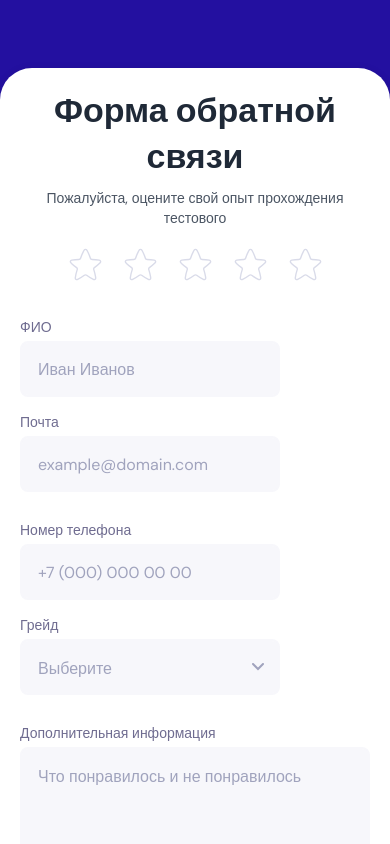
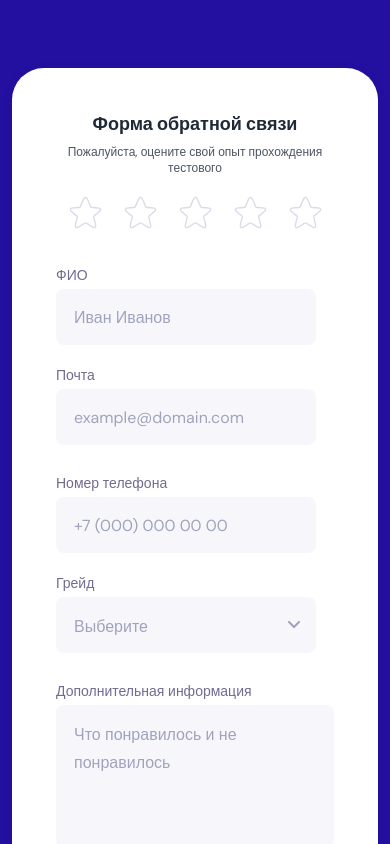
Before and after one commit to Necromayhem/form, a Vue app: page / in a window 390 px wide. Shown: the top 844 px of the page. Built offline with nearby package versions, Linux system fonts and the light colour scheme.

Commit message:
adaptive

```diff
--- a/src/assets/main.scss
+++ b/src/assets/main.scss
@@ -2,6 +2,12 @@
 
 body {
   background-color: #2310a0;
+  -ms-overflow-style: none;
+  scrollbar-width: none;
+}
+
+body::-webkit-scrollbar {
+  display: none;
 }
 
 * {
--- a/src/components/FeedbackForm.vue
+++ b/src/components/FeedbackForm.vue
@@ -1,77 +1,104 @@
 <script setup lang="ts">
-import { ref } from 'vue';
-import { useForm } from 'vee-validate';
-import StarRating from './ui/StarRating.vue';
-import OptionButtonGroup from './ui/OptionButtonGroup.vue';
-import FullNameInput from './ui/FullNameInput.vue';
-import EmailInput from './ui/EmailInput.vue';
-import PhoneInput from './ui/PhoneInput.vue';
-import GradeSelect from './ui/GradeSelect.vue';
-import TextareaInput from './ui/TextareaInput.vue';
-import ErrorToaster from './ui/ErrorToaster.vue';
-import FormButtons from './ui/FormButtons.vue';
+import { ref, computed, watch } from "vue";
+import { useForm } from "vee-validate";
+import StarRating from "./ui/StarRating.vue";
+import OptionButtonGroup from "./ui/OptionButtonGroup.vue";
+import FullNameInput from "./ui/FullNameInput.vue";
+import EmailInput from "./ui/EmailInput.vue";
+import PhoneInput from "./ui/PhoneInput.vue";
+import GradeSelect from "./ui/GradeSelect.vue";
+import TextareaInput from "./ui/TextareaInput.vue";
+import ErrorToaster from "./ui/ErrorToaster.vue";
+import FormButtons from "./ui/FormButtons.vue";
 
-const emit = defineEmits(['submit', 'cancel']);
+const emit = defineEmits(["submit", "cancel"]);
 
 const rating = ref(0);
 const toaster = ref<InstanceType<typeof ErrorToaster> | null>(null);
+const currentOptions = ref<Array<{ text: string; active: boolean }>>([]);
 
-const options = ref([
-  { text: 'Интересно', active: false },
-  { text: 'Легко', active: false },
-  { text: 'Быстро сделал', active: false },
-  { text: 'Красиво', active: false },
-  { text: 'Подробно описано', active: false },
-  { text: 'Все понятно и по делу', active: false }
-]);
+const positiveOptions = [
+  { text: "Интересно", active: false },
+  { text: "Легко", active: false },
+  { text: "Быстро сделал", active: false },
+  { text: "Красиво", active: false },
+  { text: "Подробно описано", active: false },
+  { text: "Все понятно и по делу", active: false },
+];
+
+const negativeOptions = [
+  { text: "Не понятно", active: false },
+  { text: "Однообразно", active: false },
+  { text: "Скучно", active: false },
+  { text: "Неудобно", active: false },
+  { text: "Ничего не понял", active: false },
+  { text: "Слишком сложно для тестового", active: false },
+];
+
+watch(
+  rating,
+  (newRating) => {
+    if (newRating >= 3) {
+      currentOptions.value = JSON.parse(JSON.stringify(positiveOptions));
+    } else if (newRating > 0) {
+      currentOptions.value = JSON.parse(JSON.stringify(negativeOptions));
+    } else {
+      currentOptions.value = [];
+    }
+  },
+  { immediate: true }
+);
 
 const { handleSubmit, resetForm } = useForm();
 
-const onSubmit = handleSubmit(() => {
-  emit('submit');
+const onSubmit = handleSubmit(
+  () => {
+    emit("submit");
     resetForm();
     rating.value = 0;
-  options.value.forEach(option => option.active = false);
-}, (context) => {
+  },
+  (context) => {
     const { errors } = context;
 
     if (!errors) return;
     const errorMessages = Object.values(errors)
-    .flatMap(error => {
+      .flatMap((error) => {
         if (!error) return [];
-      if (typeof error === 'string') return error;
+        if (typeof error === "string") return error;
         return Object.values(error).flat();
       })
-    .filter((error): error is string => typeof error === 'string');
+      .filter((error): error is string => typeof error === "string");
 
     if (errorMessages.length > 0) {
       toaster.value?.showError(errorMessages);
     }
-});
+  }
+);
 
 const handleRatingUpdate = (value: number) => {
   if (rating.value === value) {
     rating.value = 0;
-    options.value.forEach(option => option.active = false);
   } else {
     rating.value = value;
   }
 };
 
-const handleOptionsUpdate = (newOptions: typeof options.value) => {
-  options.value = newOptions;
+const handleOptionsUpdate = (newOptions: typeof currentOptions.value) => {
+  currentOptions.value = newOptions;
 };
 
 const handleCancel = () => {
-  emit('cancel');
+  emit("cancel");
 };
 </script>
 
 <template>
-  <teleport to='body'>
+  <teleport to="body">
     <form class="feedback-form" @submit.prevent="onSubmit" novalidate>
       <h2 class="feedback-form__title">Форма обратной связи</h2>
-      <span class="feedback-form__subtitle">Пожалуйста, оцените свой опыт прохождения тестового</span>
+      <span class="feedback-form__subtitle"
+        >Пожалуйста, оцените свой опыт прохождения тестового</span
+      >
 
       <div class="rating-section">
         <StarRating
@@ -81,7 +108,7 @@ const handleCancel = () => {
 
         <OptionButtonGroup
           v-show="rating > 0"
-          :options="options"
+          :options="currentOptions"
           @update:options="handleOptionsUpdate"
         />
       </div>
@@ -109,11 +136,15 @@ const handleCancel = () => {
 
 <style scoped>
 .feedback-form {
+  position: absolute;
+  left: 0;
+  right: 0;
+  width: calc(100% - 24px);
   max-width: 637px;
-  margin: 0 auto;
-  margin-top: 68px;
+  min-width: 297px;
+  margin: 68px auto 0;
   padding: 44px;
-  background-color: #FFFFFF;
+  background-color: #ffffff;
   border-radius: 32px;
   box-shadow: 0 2px 10px rgba(0, 0, 0, 0.1);
 }
@@ -124,7 +155,7 @@ const handleCancel = () => {
   font-size: 34px;
   line-height: 46px;
   font-weight: bold;
-  color: #1F2937;
+  color: #1f2937;
 }
 
 .feedback-form__subtitle {
@@ -134,7 +165,7 @@ const handleCancel = () => {
   font-size: 14px;
   line-height: 20px;
   font-weight: 400;
-  color: #4B5563;
+  color: #4b5563;
 }
 
 .form-section {
@@ -173,14 +204,48 @@ const handleCancel = () => {
   background-color: #0b7ad1;
 }
 
-@media (max-width: 768px) {
+@media (max-width: 555px) {
+  .form-row {
+    flex-direction: column;
+  }
+
+  :deep(.feedback-form__title) {
+    font-size: 18px;
+    line-height: 24px;
+  }
+
+  :deep(.feedback-form__subtitle) {
+    font-size: 12px;
+    line-height: 16px;
+  }
+
+  :deep(.form-group) {
+    justify-content: center;
+  }
+}
+
+@media (max-width: 320px) {
   .feedback-form {
     padding: 20px;
   }
 
-  .form-row {
-    flex-direction: column;
-    gap: 15px;
+  :deep(.form-input) {
+    width: 265px;
+    height: 40px;
+    font-size: 14px;
+    line-height: 20px;
+  }
+
+  :deep(.select-wrapper .form-input){
+    font-size: 14px;
+    padding-left: 16px;
+    padding-top: 8px;
+    padding-bottom: 12px;
+  }
+
+  :deep(.form-group label) {
+    font-size: 14px;
+    line-height: 20px;
   }
 }
 </style>
--- a/src/components/ui/GradeSelect.vue
+++ b/src/components/ui/GradeSelect.vue
@@ -191,4 +191,5 @@ label {
   20%, 60% { transform: translateX(-5px); }
   40%, 80% { transform: translateX(5px); }
 }
+
 </style>
```
Lines whose indentation alone changed are shown as unchanged.
